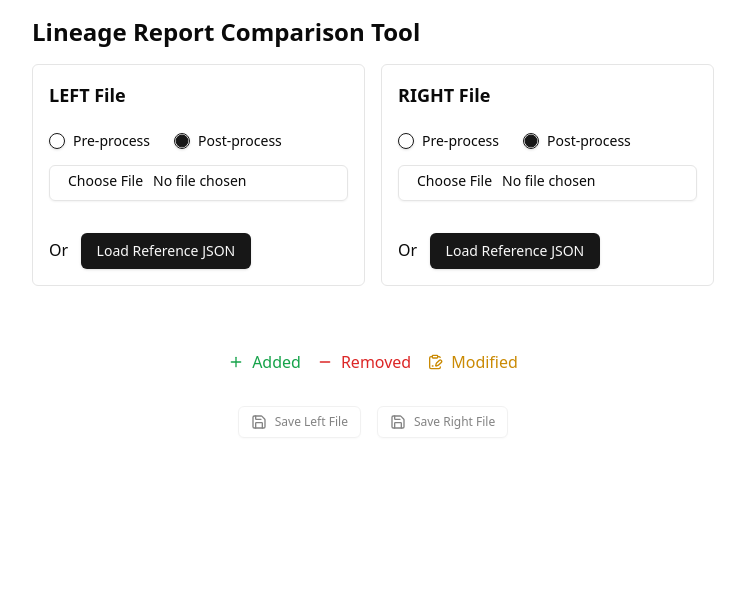
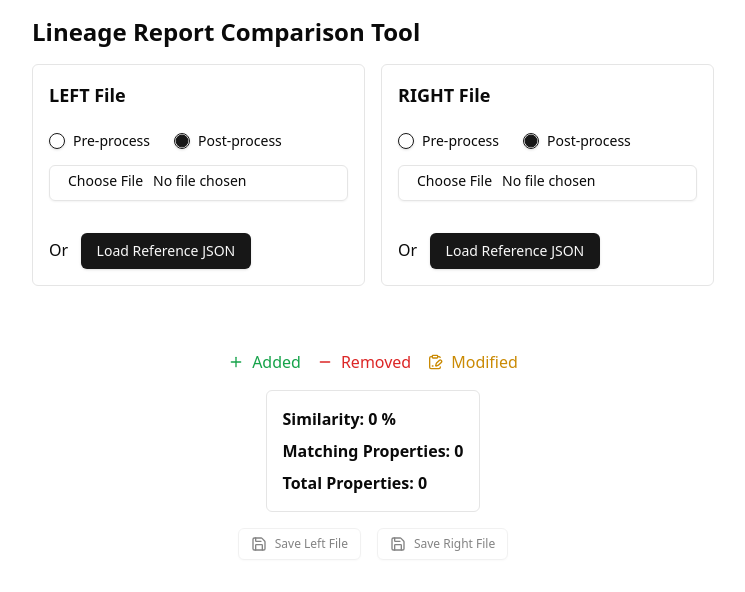
Before and after one commit to demolabsau/compare-tool, a React (Vite) app: page / in a window 1280 px wide. Shown: the top 592 px of the page, without its empty margins (267-1012 px from the left). Built offline with nearby package versions, Linux system fonts and the light colour scheme.

Commit message:
fix some bugs

```diff
--- a/package.json
+++ b/package.json
@@ -17,6 +17,7 @@
     "@radix-ui/react-scroll-area": "^1.2.2",
     "@radix-ui/react-slot": "^1.1.1",
     "@radix-ui/react-toast": "^1.2.5",
+    "@radix-ui/react-tooltip": "^1.1.7",
     "class-variance-authority": "^0.7.1",
     "clsx": "^2.1.1",
     "lodash": "^4.17.21",
--- a/src/App.tsx
+++ b/src/App.tsx
@@ -11,6 +11,12 @@
 import type { JsonValue, FileType, DiffStatus, JsonObject } from '@/types';
 import { compareObjects } from './lib/compare';
 import correctResult from '@/assets/correct_result.json';
+import {
+  Tooltip,
+  TooltipContent,
+  TooltipProvider,
+  TooltipTrigger,
+} from "@/components/ui/tooltip"
 // import ReportModal from './Modal';
 
 // Properties to ignore during comparison
@@ -115,7 +121,7 @@
     setExpandedPaths(newExpanded);
   };
 
-  const toggleHover = (path : string): void => {
+  const toggleHover = (path: string): void => {
     setHoveredPath(path);
   };
 
@@ -426,15 +432,51 @@
         </div>
       </div>
 
-      {
-        compareResult && (
-          <div className="flex flex-col space-y-2 border p-4 rounded-md max-w-6xl mx-auto">
-            <span className='font-semibold'>Similarity: {compareResult.similarityPercentage} %</span>
-            <span className='font-semibold'>Matching Properties: {compareResult.matchingProperties}</span>
-            <span className='font-semibold'>Total Properties: {compareResult.totalProperties}</span>
-          </div>
-        )
-      }
+      <TooltipProvider>
+        <div className="flex flex-col space-y-2 border p-4 rounded-md max-w-6xl mx-auto">
+          <Tooltip>
+            <TooltipTrigger asChild>
+              <span className="font-semibold cursor-help">
+                Similarity: {compareResult?.similarityPercentage ?? '0'} %
+              </span>
+            </TooltipTrigger>
+            <TooltipContent>
+              <p className="max-w-xs">
+                Report similarities are calculated based on the number of matching properties.
+                Following properties are ignored during comparison: {IGNORED_PROPERTIES.join(', ')}.
+                This value may lower than expected since it only considers extact matches.
+              </p>
+            </TooltipContent>
+          </Tooltip>
+
+          <Tooltip>
+            <TooltipTrigger asChild>
+              <span className="font-semibold cursor-help">
+                Matching Properties: {compareResult?.matchingProperties ?? '0'}
+              </span>
+            </TooltipTrigger>
+            <TooltipContent>
+              <p className="max-w-xs">
+                The number of properties that are identical between the two
+                compared items. To be considered a match, each property must be identical.
+              </p>
+            </TooltipContent>
+          </Tooltip>
+
+          <Tooltip>
+            <TooltipTrigger asChild>
+              <span className="font-semibold cursor-help">
+                Total Properties: {compareResult?.totalProperties ?? '0'}
+              </span>
+            </TooltipTrigger>
+            <TooltipContent>
+              <p className="max-w-xs">
+                The total number of unique properties across both items being compared.
+              </p>
+            </TooltipContent>
+          </Tooltip>
+        </div>
+      </TooltipProvider>
       <div className="flex items-center space-x-4 my-4 max-w-6xl mx-auto">
         <SaveButton file={leftFile} side="left" disabled={!!error || !leftFile} />
         <SaveButton file={rightFile} side="right" disabled={!!error || !rightFile} />
--- /dev/null
+++ b/src/components/ui/tooltip.tsx
@@ -0,0 +1,30 @@
+import * as React from "react"
+import * as TooltipPrimitive from "@radix-ui/react-tooltip"
+
+import { cn } from "@/lib/utils"
+
+const TooltipProvider = TooltipPrimitive.Provider
+
+const Tooltip = TooltipPrimitive.Root
+
+const TooltipTrigger = TooltipPrimitive.Trigger
+
+const TooltipContent = React.forwardRef<
+  React.ElementRef<typeof TooltipPrimitive.Content>,
+  React.ComponentPropsWithoutRef<typeof TooltipPrimitive.Content>
+>(({ className, sideOffset = 4, ...props }, ref) => (
+  <TooltipPrimitive.Portal>
+    <TooltipPrimitive.Content
+      ref={ref}
+      sideOffset={sideOffset}
+      className={cn(
+        "z-50 overflow-hidden rounded-md bg-primary px-3 py-1.5 text-xs text-primary-foreground animate-in fade-in-0 zoom-in-95 data-[state=closed]:animate-out data-[state=closed]:fade-out-0 data-[state=closed]:zoom-out-95 data-[side=bottom]:slide-in-from-top-2 data-[side=left]:slide-in-from-right-2 data-[side=right]:slide-in-from-left-2 data-[side=top]:slide-in-from-bottom-2",
+        className
+      )}
+      {...props}
+    />
+  </TooltipPrimitive.Portal>
+))
+TooltipContent.displayName = TooltipPrimitive.Content.displayName
+
+export { Tooltip, TooltipTrigger, TooltipContent, TooltipProvider }
--- a/src/lib/compare.ts
+++ b/src/lib/compare.ts
@@ -72,10 +72,8 @@
       counted.add(value1);
 
       let matches = 0;
-      const maxLength = Math.max(value1.length, value2.length);
-
-      for (let i = 0; i < maxLength; i++) {
-        if (i < value1.length && i < value2.length) {
+      for (let i = 0; i < value1.length; i++) {
+        if (i < value2.length) {
           matches += countMatches(value1[i], value2[i], counted);
         }
       }
@@ -88,10 +86,9 @@
       counted.add(value1);
 
       const props1 = getComparableProps(value1);
-      const props2 = getComparableProps(value2);
 
       return props1.reduce((matches, prop) => {
-        if (!props2.includes(prop)) return matches;
+        if (!(prop in value2)) return matches;
         return matches + countMatches(value1[prop], value2[prop], counted);
       }, 0);
     }
@@ -100,11 +97,8 @@
     return 0;
   }
 
-  // Calculate total comparable properties
-  const totalProps = Math.max(
-    countProperties(obj1),
-    countProperties(obj2)
-  );
+  // Calculate total properties from obj1 only
+  const totalProps = countProperties(obj1);
 
   // Calculate matching properties
   const matchingProps = countMatches(obj1, obj2);
```
Also changed, not shown: 1 other file (tests, documents, lock files or other folders).
